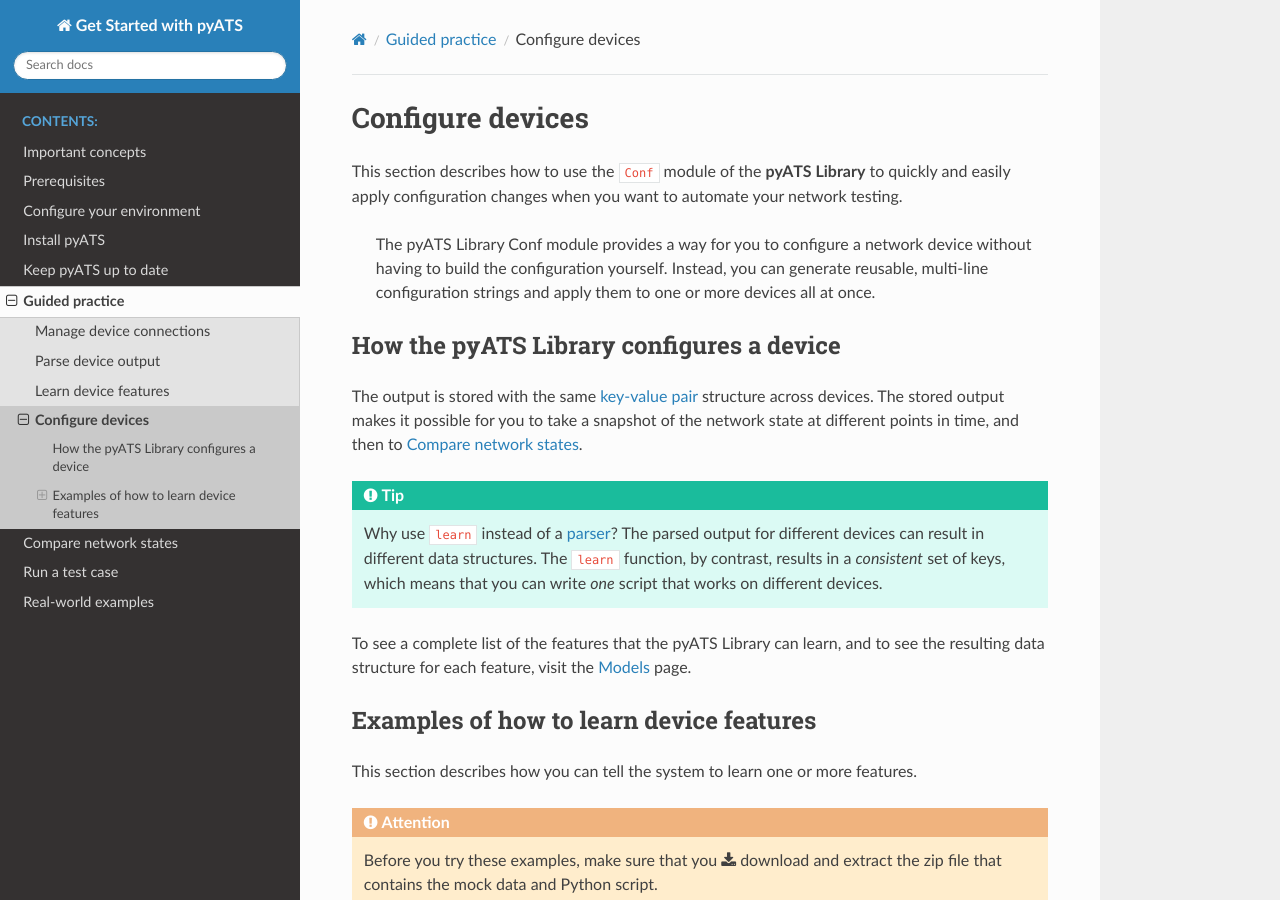
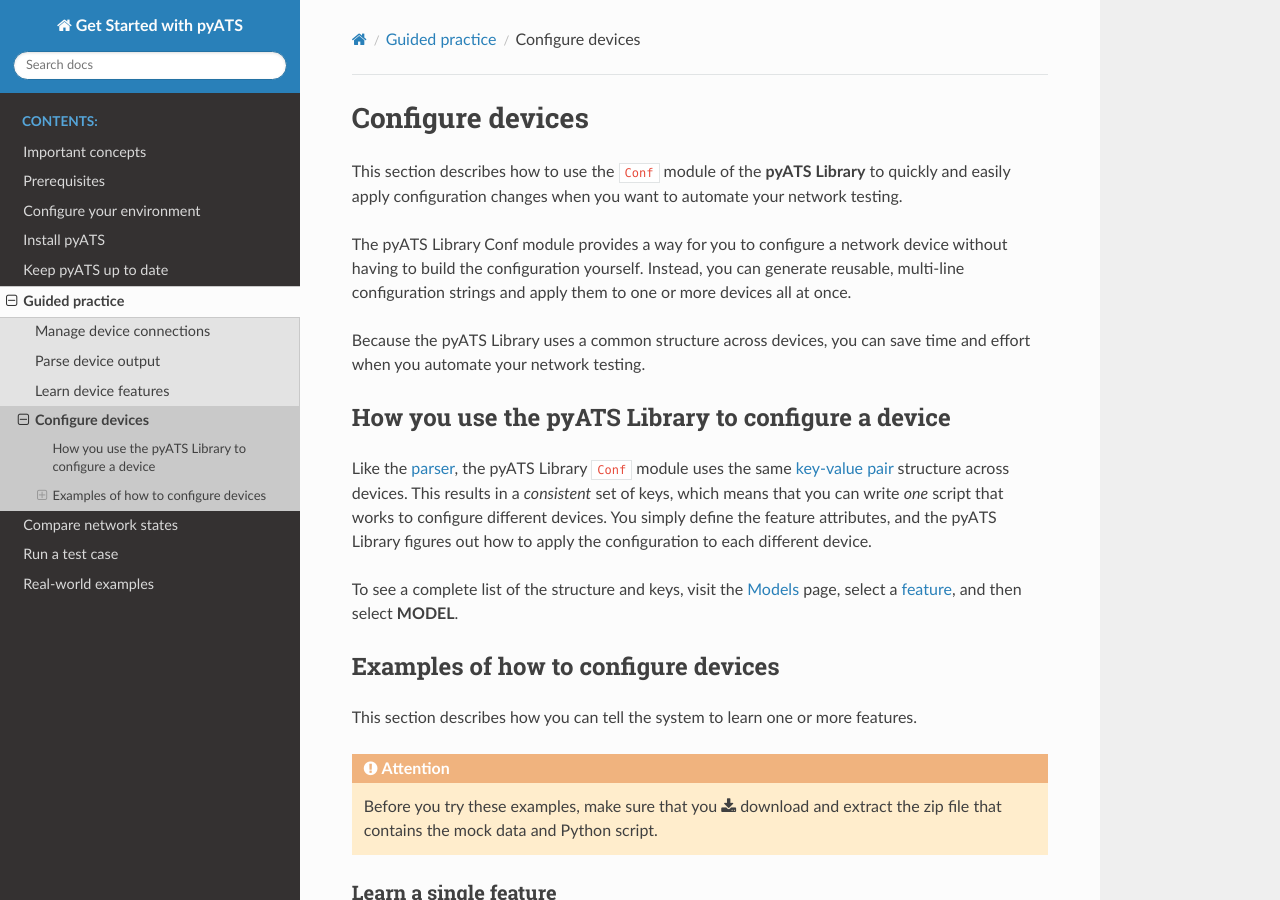
Before and after one commit to CiscoTestAutomation/getting-started, a Sphinx documentation site: the page built from source/quickstart/configuredevices.rst, in a window 1280 px wide and 900 px high. Built offline with Sphinx 7.4.7 and the Read the Docs theme 2.0.0, drawn with Linux system fonts in a browser that asks for light colours; pages that are not in the unit, such as notebooks, are missing from menus.

Commit message:
Drafted intro sections of the Conf topic.

```diff
--- a/source/quickstart/configuredevices.rst
+++ b/source/quickstart/configuredevices.rst
@@ -4,20 +4,19 @@
 =====================
 This section describes how to use the ``Conf`` module of the |librarybold| to quickly and easily apply configuration changes when you want to automate your network testing.
 
-    .. include:: ../definitions/def_conf.rst
+.. include:: ../definitions/def_conf.rst
 
+Because the |library| uses a common structure across devices, you can save time and effort when you automate your network testing.
 
 .. _cli-conf:
 
-How the |library| configures a device
--------------------------------------
-The output is stored with the same :term:`key-value pair` structure across devices. The stored output makes it possible for you to take a snapshot of the network state at different points in time, and then to :ref:`compare-network-states`.
+How you use the |library| to configure a device
+------------------------------------------------
+Like the :term:`parser`, the |library| ``Conf`` module uses the same :term:`key-value pair` structure across devices. This results in a *consistent* set of keys, which means that you can write *one* script that works to configure different devices. You simply define the feature attributes, and the |library| figures out how to apply the configuration to each different device.
 
-.. tip:: Why use ``learn`` instead of a :term:`parser`? The parsed output for different devices can result in different data structures. The ``learn`` function, by contrast, results in a *consistent* set of keys, which means that you can write *one* script that works on different devices.
+To see a complete list of the structure and keys, visit the `Models <https://pubhub.devnetcloud.com/media/genie-feature-browser/docs/#/models>`_ page, select a :term:`feature`, and then select **MODEL**.
 
-To see a complete list of the features that the |library| can learn, and to see the resulting data structure for each feature, visit the `Models <https://pubhub.devnetcloud.com/media/genie-feature-browser/docs/#/models>`_ page.
-
-Examples of how to learn device features
+Examples of how to configure devices
 ----------------------------------------
 This section describes how you can tell the system to learn one or more features.
 
```
